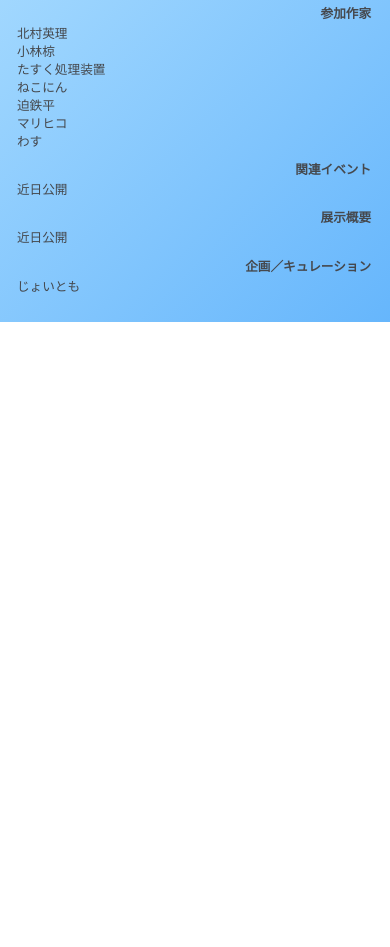
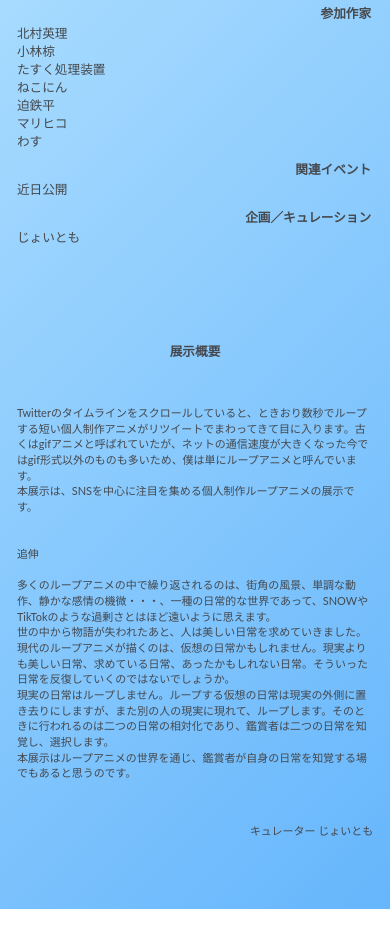
Before and after one commit to joytomo/loopanimeworld, a plain HTML site: page index.html in a window 390 px wide. Shown: the part 1788-2735 px from the top of the page. Drawn offline with Linux system fonts and the light colour scheme.

Commit message:
add statement

```diff
--- a/index.html
+++ b/index.html
@@ -109,13 +109,30 @@
           <div class="col-sm-7">近日公開</div>
         </div>
         <div class="row about-box">
-          <div class="col-md-5"><div class="about-title">展示概要</div></div>
-          <div class="col-sm-7">近日公開</div>
-        </div>
-        <div class="row about-box">
           <div class="col-md-5"><div class="about-title">企画／キュレーション</div></div>
           <div class="col-sm-7">じょいとも</div>
         </div>
+        <div class="row about-box" style="padding-top: 10vmax; padding-bottom: 5vmax;">
+          <div class="hidden-sm col-md-2"></div>
+          <div class="col-sm-12 col-md-8">
+            <div class="about-title"><center>展示概要</center></div>
+            <div style="font-size: 1.3vmax; padding-top: 5vmax;">
+              Twitterのタイムラインをスクロールしていると、ときおり数秒でループする短い個人制作アニメがリツイートでまわってきて目に入ります。古くはgifアニメと呼ばれていたが、ネットの通信速度が大きくなった今ではgif形式以外のものも多いため、僕は単にループアニメと呼んでいます。</br>
+    本展示は、SNSを中心に注目を集める個人制作ループアニメの展示です。</br>
+    </br></br>
+    追伸</br>
+    </br>
+    多くのループアニメの中で繰り返されるのは、街角の風景、単調な動作、静かな感情の機微・・・、一種の日常的な世界であって、SNOWやTikTokのような過剰さとはほど遠いように思えます。</br>
+    世の中から物語が失われたあと、人は美しい日常を求めていきました。現代のループアニメが描くのは、仮想の日常かもしれません。現実よりも美しい日常、求めている日常、あったかもしれない日常。そういった日常を反復していくのではないでしょうか。</br>
+    現実の日常はループしません。ループする仮想の日常は現実の外側に置き去りにしますが、また別の人の現実に現れて、ループします。そのときに行われるのは二つの日常の相対化であり、鑑賞者は二つの日常を知覚し、選択します。</br>
+    本展示はループアニメの世界を通じ、鑑賞者が自身の日常を知覚する場でもあると思うのです。</br>
+    <div style="margin-top: 5vmax; text-align: right;">キュレーター じょいとも</div>
+            </div>
+          </div>
+          <div class="hidden-sm col-md-2"></div>
+        </div>
+      </div>
+      <div class="row">
       </div>
       <div class="row">
         <div class="col-md-12 artists" id="artist0">
```
